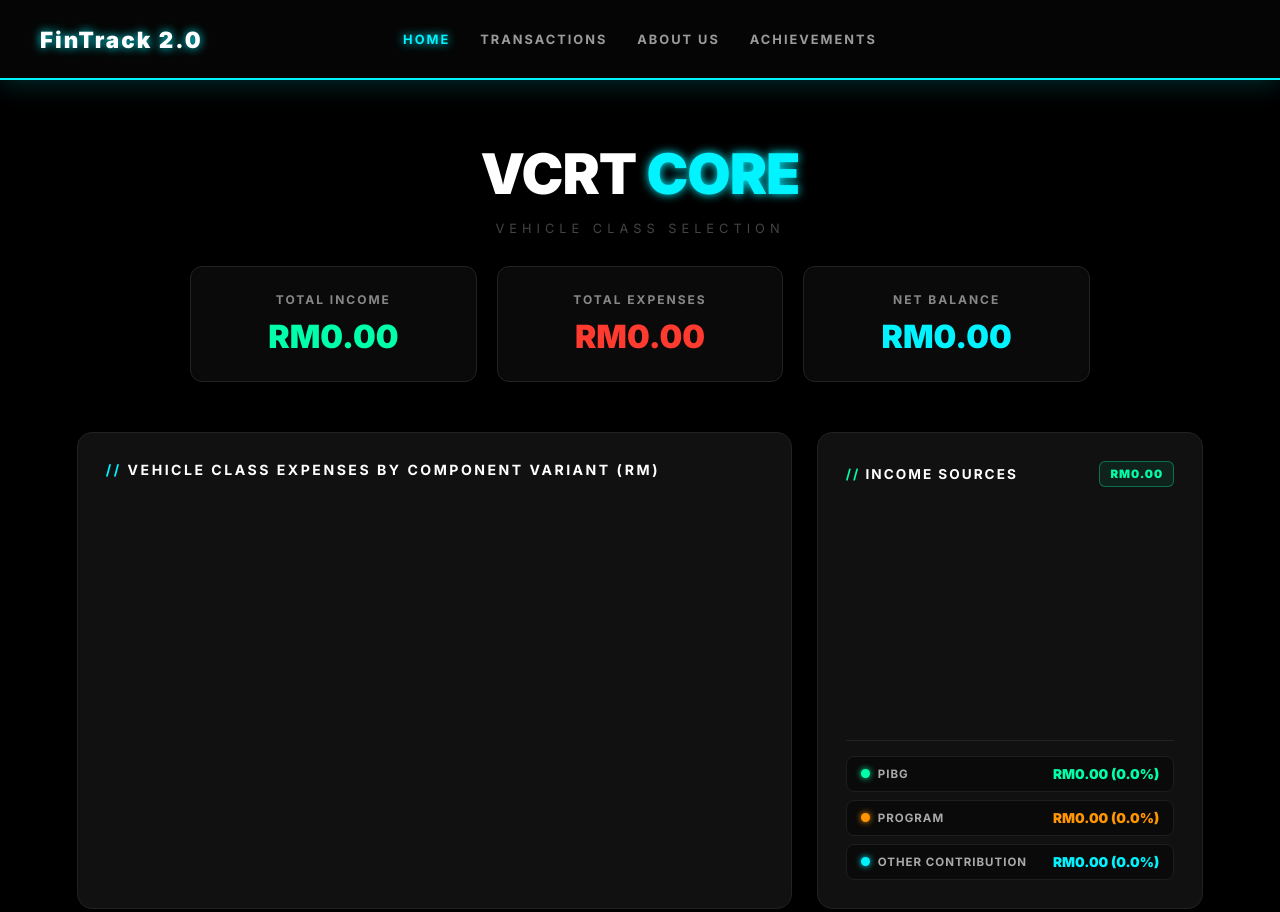
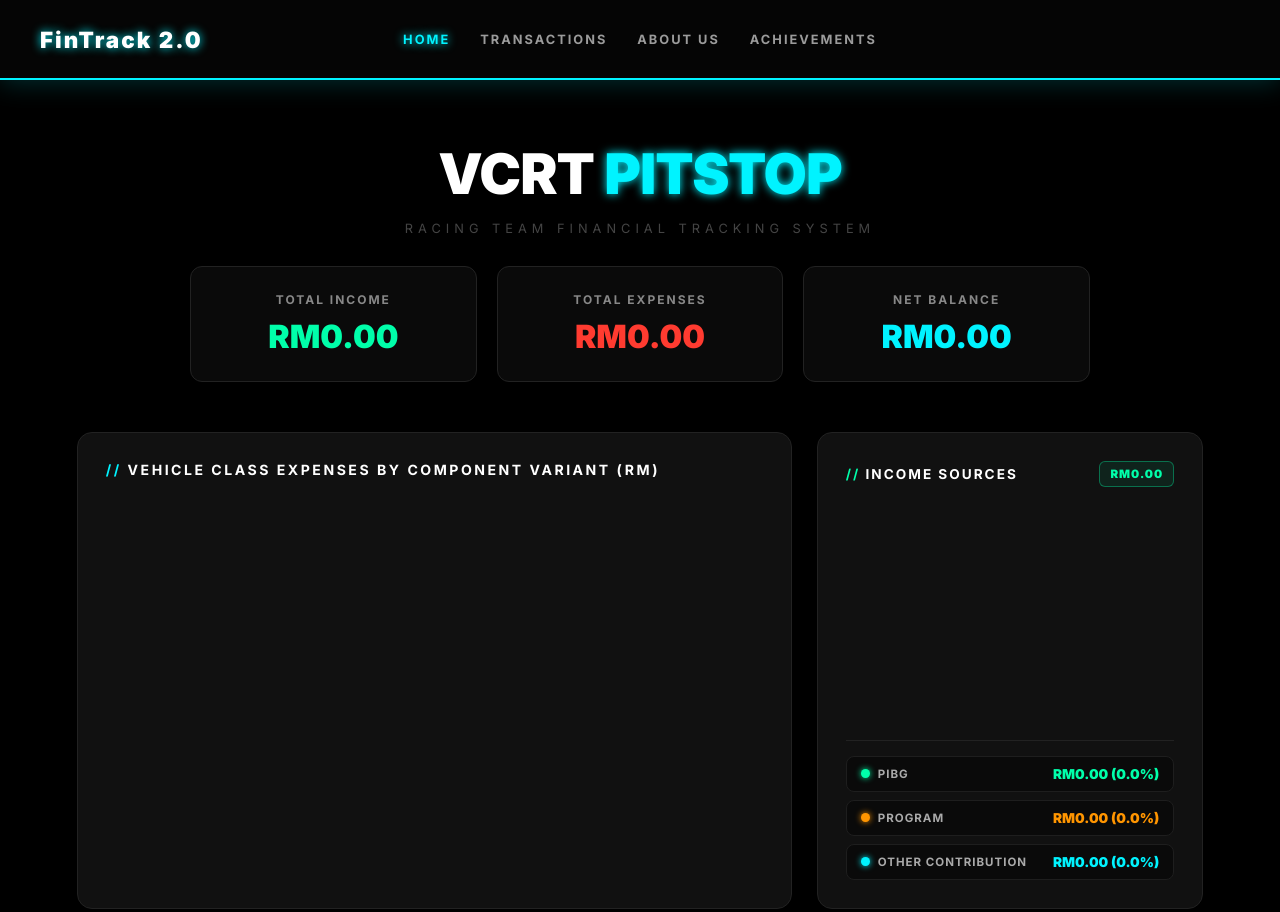
Before and after one commit to chocolerts/VCRT.COM, a plain HTML site: page index.html in a window 1280 px wide. Shown: the top 912 px of the page. Drawn offline with nearby package versions, Linux system fonts and the light colour scheme; no server answers.

Commit message:
Update index.html

```diff
--- a/index.html
+++ b/index.html
@@ -354,8 +354,8 @@
 
     <main class="main-content">
         <div class="core-header">
-            <h1>VCRT <span style="color: var(--neon-blue); text-shadow: var(--neon-outline);">CORE</span></h1>
-            <p style="color: #444; letter-spacing: 5px; font-size: 0.8rem;">VEHICLE CLASS SELECTION</p>
+            <h1>VCRT <span style="color: var(--neon-blue); text-shadow: var(--neon-outline);">PITSTOP</span></h1>
+            <p style="color: #444; letter-spacing: 5px; font-size: 0.8rem;">RACING TEAM FINANCIAL TRACKING SYSTEM</p>
         </div>
 
         <div class="summary-grid">
```
